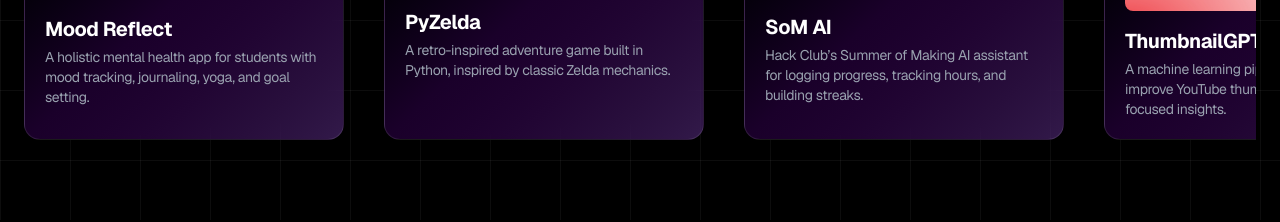
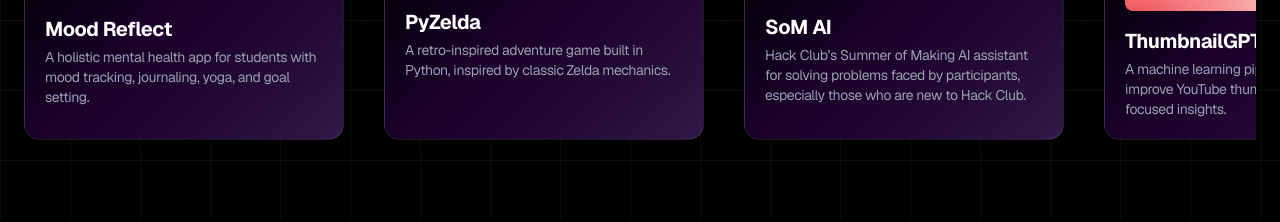
Before and after one commit to Sai-Santosh-Pal/portfolio, a plain HTML site: page index.html in a window 1280 px wide. Shown: the part 2780-3002 px from the top of the page. Drawn offline with nearby package versions, Linux system fonts and the light colour scheme.

Commit message:
Update index.html

```diff
--- a/index.html
+++ b/index.html
@@ -210,7 +210,7 @@
          class="project-card flex-shrink-0 w-80 bg-gradient-to-br from-black via-[#1a002a] to-[#a855f7]/30 border border-white/10 rounded-2xl p-5 backdrop-blur-lg shadow-xl hover:scale-[1.08] hover:shadow-[0_0_40px_rgba(168,85,247,0.3)] transition-all duration-500 relative group">
         <img src="assets/som-ai.png" alt="SoM AI Project" class="rounded-lg mb-4 relative z-10 group-hover:brightness-110 transition duration-300">
         <h3 class="text-white text-xl font-bold mb-1 relative z-10">SoM AI</h3>
-        <p class="text-gray-400 text-sm relative z-10">Hack Club’s Summer of Making AI assistant for logging progress, tracking hours, and building streaks.</p>
+        <p class="text-gray-400 text-sm relative z-10">Hack Club’s Summer of Making AI assistant for solving problems faced by participants, especially those who are new to Hack Club.</p>
       </a>
 
       <!-- ThumbnailGPT -->
@@ -241,7 +241,7 @@
          class="project-card flex-shrink-0 w-80 bg-gradient-to-br from-black via-[#1a002a] to-[#a855f7]/30 border border-white/10 rounded-2xl p-5 backdrop-blur-lg shadow-xl hover:scale-[1.08] hover:shadow-[0_0_40px_rgba(168,85,247,0.3)] transition-all duration-500 relative group">
         <img src="assets/som-ai.png" alt="SoM AI Project" class="rounded-lg mb-4 relative z-10 group-hover:brightness-110 transition duration-300">
         <h3 class="text-white text-xl font-bold mb-1 relative z-10">SoM AI</h3>
-        <p class="text-gray-400 text-sm relative z-10">Hack Club’s Summer of Making AI assistant for logging progress, tracking hours, and building streaks.</p>
+        <p class="text-gray-400 text-sm relative z-10">Hack Club’s Summer of Making AI assistant for solving problems faced by participants, especially those who are new to Hack Club.</p>
       </a>
 
       <!-- ThumbnailGPT -->
@@ -272,7 +272,7 @@
          class="project-card flex-shrink-0 w-80 bg-gradient-to-br from-black via-[#1a002a] to-[#a855f7]/30 border border-white/10 rounded-2xl p-5 backdrop-blur-lg shadow-xl hover:scale-[1.08] hover:shadow-[0_0_40px_rgba(168,85,247,0.3)] transition-all duration-500 relative group">
         <img src="assets/som-ai.png" alt="SoM AI Project" class="rounded-lg mb-4 relative z-10 group-hover:brightness-110 transition duration-300">
         <h3 class="text-white text-xl font-bold mb-1 relative z-10">SoM AI</h3>
-        <p class="text-gray-400 text-sm relative z-10">Hack Club’s Summer of Making AI assistant for logging progress, tracking hours, and building streaks.</p>
+        <p class="text-gray-400 text-sm relative z-10">Hack Club’s Summer of Making AI assistant for solving problems faced by participants, especially those who are new to Hack Club.</p>
       </a>
 
       <!-- ThumbnailGPT -->
@@ -303,7 +303,7 @@
          class="project-card flex-shrink-0 w-80 bg-gradient-to-br from-black via-[#1a002a] to-[#a855f7]/30 border border-white/10 rounded-2xl p-5 backdrop-blur-lg shadow-xl hover:scale-[1.08] hover:shadow-[0_0_40px_rgba(168,85,247,0.3)] transition-all duration-500 relative group">
         <img src="assets/som-ai.png" alt="SoM AI Project" class="rounded-lg mb-4 relative z-10 group-hover:brightness-110 transition duration-300">
         <h3 class="text-white text-xl font-bold mb-1 relative z-10">SoM AI</h3>
-        <p class="text-gray-400 text-sm relative z-10">Hack Club’s Summer of Making AI assistant for logging progress, tracking hours, and building streaks.</p>
+        <p class="text-gray-400 text-sm relative z-10">Hack Club’s Summer of Making AI assistant for solving problems faced by participants, especially those who are new to Hack Club.</p>
       </a>
 
       <!-- ThumbnailGPT -->
@@ -334,7 +334,7 @@
          class="project-card flex-shrink-0 w-80 bg-gradient-to-br from-black via-[#1a002a] to-[#a855f7]/30 border border-white/10 rounded-2xl p-5 backdrop-blur-lg shadow-xl hover:scale-[1.08] hover:shadow-[0_0_40px_rgba(168,85,247,0.3)] transition-all duration-500 relative group">
         <img src="assets/som-ai.png" alt="SoM AI Project" class="rounded-lg mb-4 relative z-10 group-hover:brightness-110 transition duration-300">
         <h3 class="text-white text-xl font-bold mb-1 relative z-10">SoM AI</h3>
-        <p class="text-gray-400 text-sm relative z-10">Hack Club’s Summer of Making AI assistant for logging progress, tracking hours, and building streaks.</p>
+        <p class="text-gray-400 text-sm relative z-10">Hack Club’s Summer of Making AI assistant for solving problems faced by participants, especially those who are new to Hack Club.</p>
       </a>
 
       <!-- ThumbnailGPT -->
@@ -365,7 +365,7 @@
          class="project-card flex-shrink-0 w-80 bg-gradient-to-br from-black via-[#1a002a] to-[#a855f7]/30 border border-white/10 rounded-2xl p-5 backdrop-blur-lg shadow-xl hover:scale-[1.08] hover:shadow-[0_0_40px_rgba(168,85,247,0.3)] transition-all duration-500 relative group">
         <img src="assets/som-ai.png" alt="SoM AI Project" class="rounded-lg mb-4 relative z-10 group-hover:brightness-110 transition duration-300">
         <h3 class="text-white text-xl font-bold mb-1 relative z-10">SoM AI</h3>
-        <p class="text-gray-400 text-sm relative z-10">Hack Club’s Summer of Making AI assistant for logging progress, tracking hours, and building streaks.</p>
+        <p class="text-gray-400 text-sm relative z-10">Hack Club’s Summer of Making AI assistant for solving problems faced by participants, especially those who are new to Hack Club.</p>
       </a>
 
       <!-- ThumbnailGPT -->
@@ -396,7 +396,7 @@
          class="project-card flex-shrink-0 w-80 bg-gradient-to-br from-black via-[#1a002a] to-[#a855f7]/30 border border-white/10 rounded-2xl p-5 backdrop-blur-lg shadow-xl hover:scale-[1.08] hover:shadow-[0_0_40px_rgba(168,85,247,0.3)] transition-all duration-500 relative group">
         <img src="assets/som-ai.png" alt="SoM AI Project" class="rounded-lg mb-4 relative z-10 group-hover:brightness-110 transition duration-300">
         <h3 class="text-white text-xl font-bold mb-1 relative z-10">SoM AI</h3>
-        <p class="text-gray-400 text-sm relative z-10">Hack Club’s Summer of Making AI assistant for logging progress, tracking hours, and building streaks.</p>
+        <p class="text-gray-400 text-sm relative z-10">Hack Club’s Summer of Making AI assistant for solving problems faced by participants, especially those who are new to Hack Club.</p>
       </a>
 
       <!-- ThumbnailGPT -->
@@ -427,7 +427,7 @@
          class="project-card flex-shrink-0 w-80 bg-gradient-to-br from-black via-[#1a002a] to-[#a855f7]/30 border border-white/10 rounded-2xl p-5 backdrop-blur-lg shadow-xl hover:scale-[1.08] hover:shadow-[0_0_40px_rgba(168,85,247,0.3)] transition-all duration-500 relative group">
         <img src="assets/som-ai.png" alt="SoM AI Project" class="rounded-lg mb-4 relative z-10 group-hover:brightness-110 transition duration-300">
         <h3 class="text-white text-xl font-bold mb-1 relative z-10">SoM AI</h3>
-        <p class="text-gray-400 text-sm relative z-10">Hack Club’s Summer of Making AI assistant for logging progress, tracking hours, and building streaks.</p>
+        <p class="text-gray-400 text-sm relative z-10">Hack Club’s Summer of Making AI assistant for solving problems faced by participants, especially those who are new to Hack Club.</p>
       </a>
 
       <!-- ThumbnailGPT -->
@@ -458,7 +458,7 @@
          class="project-card flex-shrink-0 w-80 bg-gradient-to-br from-black via-[#1a002a] to-[#a855f7]/30 border border-white/10 rounded-2xl p-5 backdrop-blur-lg shadow-xl hover:scale-[1.08] hover:shadow-[0_0_40px_rgba(168,85,247,0.3)] transition-all duration-500 relative group">
         <img src="assets/som-ai.png" alt="SoM AI Project" class="rounded-lg mb-4 relative z-10 group-hover:brightness-110 transition duration-300">
         <h3 class="text-white text-xl font-bold mb-1 relative z-10">SoM AI</h3>
-        <p class="text-gray-400 text-sm relative z-10">Hack Club’s Summer of Making AI assistant for logging progress, tracking hours, and building streaks.</p>
+        <p class="text-gray-400 text-sm relative z-10">Hack Club’s Summer of Making AI assistant for solving problems faced by participants, especially those who are new to Hack Club.</p>
       </a>
 
       <!-- ThumbnailGPT -->
@@ -489,7 +489,7 @@
          class="project-card flex-shrink-0 w-80 bg-gradient-to-br from-black via-[#1a002a] to-[#a855f7]/30 border border-white/10 rounded-2xl p-5 backdrop-blur-lg shadow-xl hover:scale-[1.08] hover:shadow-[0_0_40px_rgba(168,85,247,0.3)] transition-all duration-500 relative group">
         <img src="assets/som-ai.png" alt="SoM AI Project" class="rounded-lg mb-4 relative z-10 group-hover:brightness-110 transition duration-300">
         <h3 class="text-white text-xl font-bold mb-1 relative z-10">SoM AI</h3>
-        <p class="text-gray-400 text-sm relative z-10">Hack Club’s Summer of Making AI assistant for logging progress, tracking hours, and building streaks.</p>
+        <p class="text-gray-400 text-sm relative z-10">Hack Club’s Summer of Making AI assistant for solving problems faced by participants, especially those who are new to Hack Club.</p>
       </a>
 
       <!-- ThumbnailGPT -->
@@ -520,7 +520,7 @@
          class="project-card flex-shrink-0 w-80 bg-gradient-to-br from-black via-[#1a002a] to-[#a855f7]/30 border border-white/10 rounded-2xl p-5 backdrop-blur-lg shadow-xl hover:scale-[1.08] hover:shadow-[0_0_40px_rgba(168,85,247,0.3)] transition-all duration-500 relative group">
         <img src="assets/som-ai.png" alt="SoM AI Project" class="rounded-lg mb-4 relative z-10 group-hover:brightness-110 transition duration-300">
         <h3 class="text-white text-xl font-bold mb-1 relative z-10">SoM AI</h3>
-        <p class="text-gray-400 text-sm relative z-10">Hack Club’s Summer of Making AI assistant for logging progress, tracking hours, and building streaks.</p>
+        <p class="text-gray-400 text-sm relative z-10">Hack Club’s Summer of Making AI assistant for solving problems faced by participants, especially those who are new to Hack Club.</p>
       </a>
 
       <!-- ThumbnailGPT -->
@@ -551,7 +551,7 @@
          class="project-card flex-shrink-0 w-80 bg-gradient-to-br from-black via-[#1a002a] to-[#a855f7]/30 border border-white/10 rounded-2xl p-5 backdrop-blur-lg shadow-xl hover:scale-[1.08] hover:shadow-[0_0_40px_rgba(168,85,247,0.3)] transition-all duration-500 relative group">
         <img src="assets/som-ai.png" alt="SoM AI Project" class="rounded-lg mb-4 relative z-10 group-hover:brightness-110 transition duration-300">
         <h3 class="text-white text-xl font-bold mb-1 relative z-10">SoM AI</h3>
-        <p class="text-gray-400 text-sm relative z-10">Hack Club’s Summer of Making AI assistant for logging progress, tracking hours, and building streaks.</p>
+        <p class="text-gray-400 text-sm relative z-10">Hack Club’s Summer of Making AI assistant for solving problems faced by participants, especially those who are new to Hack Club.</p>
       </a>
 
       <!-- ThumbnailGPT -->
@@ -582,7 +582,7 @@
          class="project-card flex-shrink-0 w-80 bg-gradient-to-br from-black via-[#1a002a] to-[#a855f7]/30 border border-white/10 rounded-2xl p-5 backdrop-blur-lg shadow-xl hover:scale-[1.08] hover:shadow-[0_0_40px_rgba(168,85,247,0.3)] transition-all duration-500 relative group">
         <img src="assets/som-ai.png" alt="SoM AI Project" class="rounded-lg mb-4 relative z-10 group-hover:brightness-110 transition duration-300">
         <h3 class="text-white text-xl font-bold mb-1 relative z-10">SoM AI</h3>
-        <p class="text-gray-400 text-sm relative z-10">Hack Club’s Summer of Making AI assistant for logging progress, tracking hours, and building streaks.</p>
+        <p class="text-gray-400 text-sm relative z-10">Hack Club’s Summer of Making AI assistant for solving problems faced by participants, especially those who are new to Hack Club.</p>
       </a>
 
       <!-- ThumbnailGPT -->
@@ -613,7 +613,7 @@
          class="project-card flex-shrink-0 w-80 bg-gradient-to-br from-black via-[#1a002a] to-[#a855f7]/30 border border-white/10 rounded-2xl p-5 backdrop-blur-lg shadow-xl hover:scale-[1.08] hover:shadow-[0_0_40px_rgba(168,85,247,0.3)] transition-all duration-500 relative group">
         <img src="assets/som-ai.png" alt="SoM AI Project" class="rounded-lg mb-4 relative z-10 group-hover:brightness-110 transition duration-300">
         <h3 class="text-white text-xl font-bold mb-1 relative z-10">SoM AI</h3>
-        <p class="text-gray-400 text-sm relative z-10">Hack Club’s Summer of Making AI assistant for logging progress, tracking hours, and building streaks.</p>
+        <p class="text-gray-400 text-sm relative z-10">Hack Club’s Summer of Making AI assistant for solving problems faced by participants, especially those who are new to Hack Club.</p>
       </a>
 
       <!-- ThumbnailGPT -->
@@ -644,7 +644,7 @@
          class="project-card flex-shrink-0 w-80 bg-gradient-to-br from-black via-[#1a002a] to-[#a855f7]/30 border border-white/10 rounded-2xl p-5 backdrop-blur-lg shadow-xl hover:scale-[1.08] hover:shadow-[0_0_40px_rgba(168,85,247,0.3)] transition-all duration-500 relative group">
         <img src="assets/som-ai.png" alt="SoM AI Project" class="rounded-lg mb-4 relative z-10 group-hover:brightness-110 transition duration-300">
         <h3 class="text-white text-xl font-bold mb-1 relative z-10">SoM AI</h3>
-        <p class="text-gray-400 text-sm relative z-10">Hack Club’s Summer of Making AI assistant for logging progress, tracking hours, and building streaks.</p>
+        <p class="text-gray-400 text-sm relative z-10">Hack Club’s Summer of Making AI assistant for solving problems faced by participants, especially those who are new to Hack Club.</p>
       </a>
 
       <!-- ThumbnailGPT -->
```
